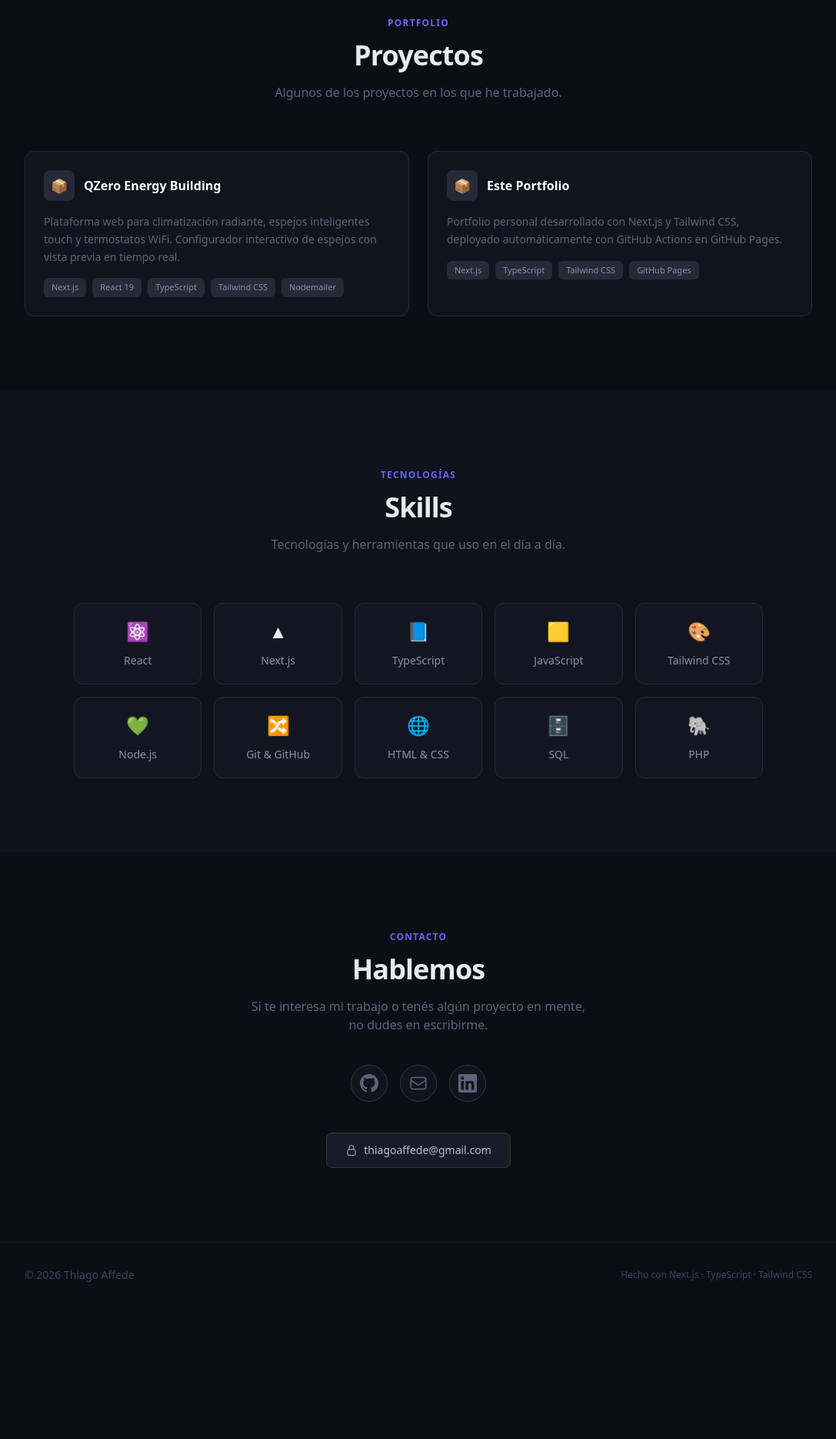
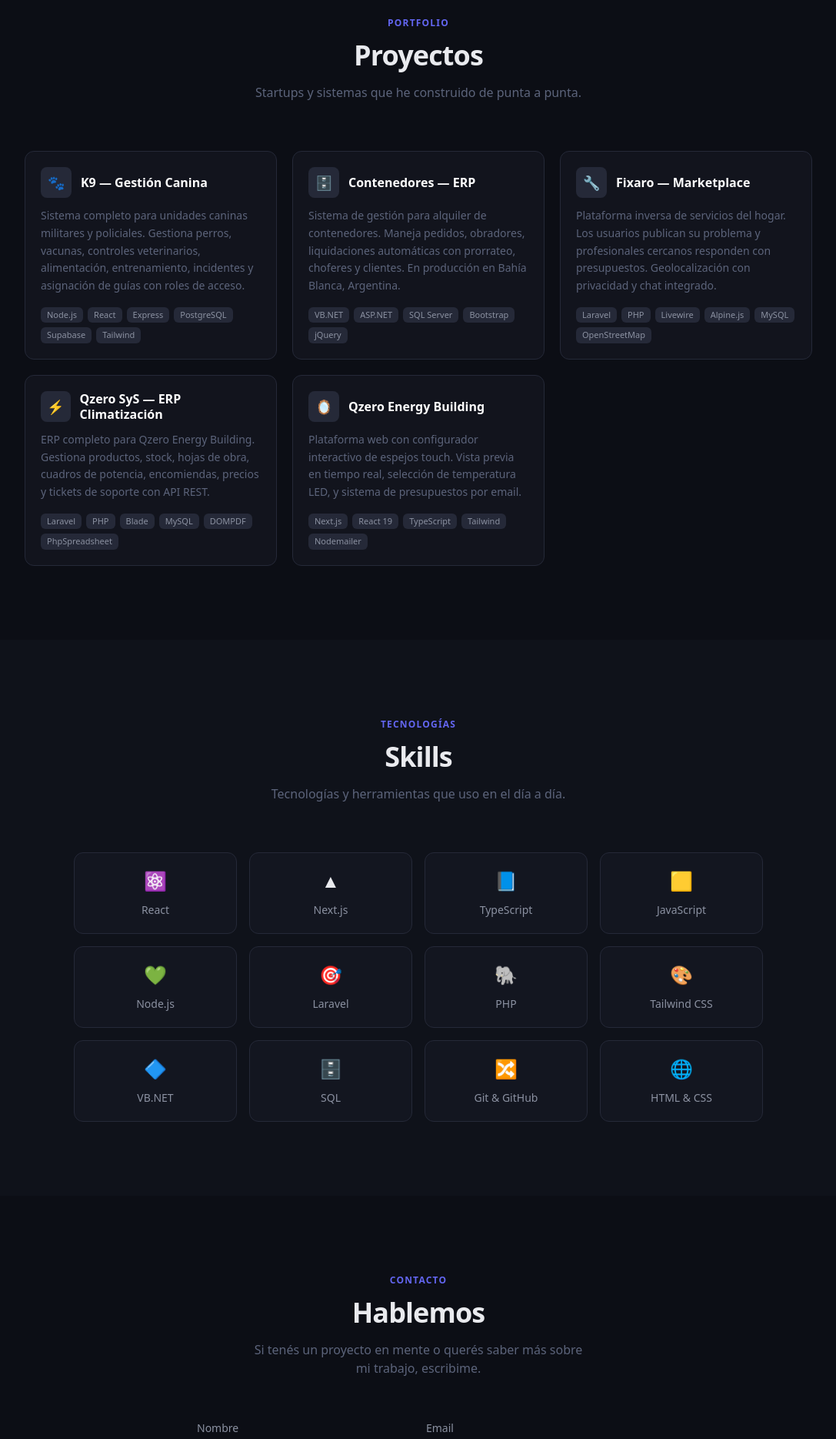
Before and after one commit to thiagoaffede/thiagoaffede.github.io, a Next.js app: page / in a window 1280 px wide. Shown: the part 880-2749 px from the top of the page at 77% size, without its empty margins (96-1183 px from the left). Before the commit the page ends 2578 px from the top, so only its background shows below. Built offline with nearby package versions, Linux system fonts and the light colour scheme.

Commit message:
Add 4 startup projects, contact form with FormSubmit, update hero

```diff
--- a/src/app/page.tsx
+++ b/src/app/page.tsx
@@ -1,21 +1,42 @@
 "use client";
 
-import { useState } from "react";
+import { useState, FormEvent } from "react";
 
 const projects = [
   {
-    title: "QZero Energy Building",
-    desc: "Plataforma web para climatización radiante, espejos inteligentes touch y termostatos WiFi. Configurador interactivo de espejos con vista previa en tiempo real.",
-    tags: ["Next.js", "React 19", "TypeScript", "Tailwind CSS", "Nodemailer"],
-    href: "https://github.com/thiagoaffede/Qzero",
-    image: null,
+    title: "K9 — Gestión Canina",
+    desc: "Sistema completo para unidades caninas militares y policiales. Gestiona perros, vacunas, controles veterinarios, alimentación, entrenamiento, incidentes y asignación de guías con roles de acceso.",
+    tags: ["Node.js", "React", "Express", "PostgreSQL", "Supabase", "Tailwind"],
+    href: "https://github.com/thiagoaffede/K9",
+    icon: "🐾",
   },
   {
-    title: "Este Portfolio",
-    desc: "Portfolio personal desarrollado con Next.js y Tailwind CSS, deployado automáticamente con GitHub Actions en GitHub Pages.",
-    tags: ["Next.js", "TypeScript", "Tailwind CSS", "GitHub Pages"],
-    href: "https://github.com/thiagoaffede/thiagoaffede.github.io",
-    image: null,
+    title: "Contenedores — ERP",
+    desc: "Sistema de gestión para alquiler de contenedores. Maneja pedidos, obradores, liquidaciones automáticas con prorrateo, choferes y clientes. En producción en Bahía Blanca, Argentina.",
+    tags: ["VB.NET", "ASP.NET", "SQL Server", "Bootstrap", "jQuery"],
+    href: "https://github.com/thiagoaffede/Contenedores",
+    icon: "🗄️",
+  },
+  {
+    title: "Fixaro — Marketplace",
+    desc: "Plataforma inversa de servicios del hogar. Los usuarios publican su problema y profesionales cercanos responden con presupuestos. Geolocalización con privacidad y chat integrado.",
+    tags: ["Laravel", "PHP", "Livewire", "Alpine.js", "MySQL", "OpenStreetMap"],
+    href: "https://github.com/thiagoaffede/Fixaro",
+    icon: "🔧",
+  },
+  {
+    title: "Qzero SyS — ERP Climatización",
+    desc: "ERP completo para Qzero Energy Building. Gestiona productos, stock, hojas de obra, cuadros de potencia, encomiendas, precios y tickets de soporte con API REST.",
+    tags: ["Laravel", "PHP", "Blade", "MySQL", "DOMPDF", "PhpSpreadsheet"],
+    href: "https://github.com/thiagoaffede/Qzero-SyS",
+    icon: "⚡",
+  },
+  {
+    title: "Qzero Energy Building",
+    desc: "Plataforma web con configurador interactivo de espejos touch. Vista previa en tiempo real, selección de temperatura LED, y sistema de presupuestos por email.",
+    tags: ["Next.js", "React 19", "TypeScript", "Tailwind", "Nodemailer"],
+    href: "https://github.com/thiagoaffede/Qzero",
+    icon: "🪞",
   },
 ];
 
@@ -24,12 +45,14 @@ const skills = [
   { name: "Next.js", icon: "▲" },
   { name: "TypeScript", icon: "📘" },
   { name: "JavaScript", icon: "🟨" },
+  { name: "Node.js", icon: "💚" },
+  { name: "Laravel", icon: "🎯" },
+  { name: "PHP", icon: "🐘" },
   { name: "Tailwind CSS", icon: "🎨" },
-  { name: "Node.js", icon: "💚" },
+  { name: "VB.NET", icon: "🔷" },
+  { name: "SQL", icon: "🗄️" },
   { name: "Git & GitHub", icon: "🔀" },
   { name: "HTML & CSS", icon: "🌐" },
-  { name: "SQL", icon: "🗄️" },
-  { name: "PHP", icon: "🐘" },
 ];
 
 const socials = [
@@ -43,15 +66,6 @@ const socials = [
     ),
   },
   {
-    label: "Email",
-    href: "mailto:thiagoaffede@gmail.com",
-    icon: (
-      <svg className="w-6 h-6" fill="none" viewBox="0 0 24 24" stroke="currentColor" strokeWidth={1.5}>
-        <path strokeLinecap="round" strokeLinejoin="round" d="M21.75 6.75v10.5a2.25 2.25 0 01-2.25 2.25h-15a2.25 2.25 0 01-2.25-2.25V6.75m19.5 0A2.25 2.25 0 0019.5 4.5h-15a2.25 2.25 0 00-2.25 2.25m19.5 0v.243a2.25 2.25 0 01-1.07 1.916l-7.5 4.615a2.25 2.25 0 01-2.36 0L3.32 8.91a2.25 2.25 0 01-1.07-1.916V6.75" />
-      </svg>
-    ),
-  },
-  {
     label: "LinkedIn",
     href: "https://linkedin.com/in/thiagoaffede",
     icon: (
@@ -60,15 +74,42 @@ const socials = [
       </svg>
     ),
   },
+  {
+    label: "Email",
+    href: "mailto:thiagoaffede@hotmail.com",
+    icon: (
+      <svg className="w-6 h-6" fill="none" viewBox="0 0 24 24" stroke="currentColor" strokeWidth={1.5}>
+        <path strokeLinecap="round" strokeLinejoin="round" d="M21.75 6.75v10.5a2.25 2.25 0 01-2.25 2.25h-15a2.25 2.25 0 01-2.25-2.25V6.75m19.5 0A2.25 2.25 0 0019.5 4.5h-15a2.25 2.25 0 00-2.25 2.25m19.5 0v.243a2.25 2.25 0 01-1.07 1.916l-7.5 4.615a2.25 2.25 0 01-2.36 0L3.32 8.91a2.25 2.25 0 01-1.07-1.916V6.75" />
+      </svg>
+    ),
+  },
 ];
 
 export default function Home() {
-  const [copied, setCopied] = useState(false);
+  const [formState, setFormState] = useState<"idle" | "sending" | "sent">("idle");
 
-  const copyEmail = () => {
-    navigator.clipboard.writeText("thiagoaffede@gmail.com");
-    setCopied(true);
-    setTimeout(() => setCopied(false), 2000);
+  const handleSubmit = async (e: FormEvent<HTMLFormElement>) => {
+    e.preventDefault();
+    setFormState("sending");
+
+    const form = e.currentTarget;
+    const data = new FormData(form);
+    data.append("_captcha", "false");
+
+    try {
+      const res = await fetch("https://formsubmit.co/ajax/thiagoaffede@hotmail.com", {
+        method: "POST",
+        body: data,
+      });
+      if (res.ok) {
+        setFormState("sent");
+        form.reset();
+        setTimeout(() => setFormState("idle"), 4000);
+      }
+    } catch {
+      setFormState("idle");
+      alert("Error al enviar. Intenta de nuevo.");
+    }
   };
 
   return (
@@ -100,12 +141,13 @@ export default function Home() {
               Thiago Affede
             </span>
           </h1>
-          <p className="text-lg sm:text-xl text-surface-300 max-w-xl mx-auto leading-relaxed mb-10">
-            Desarrollador web especializado en crear experiencias digitales modernas con{" "}
+          <p className="text-lg sm:text-xl text-surface-300 max-w-2xl mx-auto leading-relaxed mb-10">
+            Full-stack developer y creador de startups. Construyo sistemas web completos — desde
+            ERPs y marketplaces hasta plataformas interactivas — con{" "}
             <span className="text-white font-medium">React</span>,{" "}
-            <span className="text-white font-medium">Next.js</span> y{" "}
+            <span className="text-white font-medium">Laravel</span> y{" "}
             <span className="text-white font-medium">TypeScript</span>.
-            Me apasiona convertir ideas en productos funcionales y bien diseñados.
+            Cada proyecto es una nueva oportunidad de resolver problemas reales.
           </p>
           <div className="flex flex-wrap justify-center gap-4">
             <a
@@ -134,34 +176,32 @@ export default function Home() {
             <span className="text-xs font-semibold tracking-widest uppercase text-accent">Portfolio</span>
             <h2 className="text-3xl sm:text-4xl font-bold tracking-tight mt-3 mb-4">Proyectos</h2>
             <p className="text-surface-400 max-w-lg mx-auto">
-              Algunos de los proyectos en los que he trabajado.
+              Startups y sistemas que he construido de punta a punta.
             </p>
           </div>
-          <div className="grid grid-cols-1 md:grid-cols-2 gap-6">
+          <div className="grid grid-cols-1 md:grid-cols-2 lg:grid-cols-3 gap-5">
             {projects.map((p, i) => (
               <a
                 key={i}
                 href={p.href}
                 target="_blank"
                 rel="noopener noreferrer"
-                className="group block p-6 rounded-xl border border-surface-700 bg-surface-800/50 hover:border-surface-500 hover:bg-surface-800 transition-all duration-300"
+                className="group block p-5 rounded-xl border border-surface-700 bg-surface-800/50 hover:border-surface-500 hover:bg-surface-800 transition-all duration-300"
               >
-                <div className="flex items-center gap-3 mb-4">
+                <div className="flex items-center gap-3 mb-3">
                   <div className="w-10 h-10 rounded-lg bg-surface-700 flex items-center justify-center text-lg group-hover:bg-accent/20 transition-colors">
-                    📦
+                    {p.icon}
                   </div>
-                  <div>
-                    <h3 className="font-semibold text-white group-hover:text-accent transition-colors">
-                      {p.title}
-                    </h3>
-                  </div>
+                  <h3 className="font-semibold text-white group-hover:text-accent transition-colors leading-tight">
+                    {p.title}
+                  </h3>
                 </div>
                 <p className="text-sm text-surface-400 leading-relaxed mb-4">{p.desc}</p>
-                <div className="flex flex-wrap gap-2">
+                <div className="flex flex-wrap gap-1.5">
                   {p.tags.map((t) => (
                     <span
                       key={t}
-                      className="text-[11px] font-medium px-2.5 py-1 rounded-md bg-surface-700 text-surface-300"
+                      className="text-[11px] font-medium px-2 py-0.5 rounded-md bg-surface-700 text-surface-300"
                     >
                       {t}
                     </span>
@@ -183,7 +223,7 @@ export default function Home() {
               Tecnologías y herramientas que uso en el día a día.
             </p>
           </div>
-          <div className="grid grid-cols-2 sm:grid-cols-3 md:grid-cols-5 gap-4">
+          <div className="grid grid-cols-2 sm:grid-cols-3 md:grid-cols-4 gap-4">
             {skills.map((s) => (
               <div
                 key={s.name}
@@ -201,13 +241,77 @@ export default function Home() {
 
       {/* CONTACT */}
       <section id="contact" className="py-24 px-6">
-        <div className="max-w-2xl mx-auto text-center">
-          <span className="text-xs font-semibold tracking-widest uppercase text-accent">Contacto</span>
-          <h2 className="text-3xl sm:text-4xl font-bold tracking-tight mt-3 mb-4">Hablemos</h2>
-          <p className="text-surface-400 mb-10 max-w-md mx-auto">
-            Si te interesa mi trabajo o tenés algún proyecto en mente, no dudes en escribirme.
-          </p>
-          <div className="flex justify-center gap-4 mb-10">
+        <div className="max-w-xl mx-auto">
+          <div className="text-center mb-14">
+            <span className="text-xs font-semibold tracking-widest uppercase text-accent">Contacto</span>
+            <h2 className="text-3xl sm:text-4xl font-bold tracking-tight mt-3 mb-4">Hablemos</h2>
+            <p className="text-surface-400 max-w-md mx-auto">
+              Si tenés un proyecto en mente o querés saber más sobre mi trabajo, escribime.
+            </p>
+          </div>
+
+          <form onSubmit={handleSubmit} className="space-y-5">
+            <div className="grid grid-cols-1 sm:grid-cols-2 gap-5">
+              <div>
+                <label htmlFor="name" className="block text-sm font-medium text-surface-300 mb-1.5">
+                  Nombre
+                </label>
+                <input
+                  id="name"
+                  name="name"
+                  type="text"
+                  required
+                  placeholder="Tu nombre"
+                  className="w-full px-4 py-3 rounded-lg bg-surface-800 border border-surface-600 text-white text-sm placeholder-surface-400 outline-none focus:border-accent transition-colors"
+                />
+              </div>
+              <div>
+                <label htmlFor="email" className="block text-sm font-medium text-surface-300 mb-1.5">
+                  Email
+                </label>
+                <input
+                  id="email"
+                  name="email"
+                  type="email"
+                  required
+                  placeholder="tu@email.com"
+                  className="w-full px-4 py-3 rounded-lg bg-surface-800 border border-surface-600 text-white text-sm placeholder-surface-400 outline-none focus:border-accent transition-colors"
+                />
+              </div>
+            </div>
+            <div>
+              <label htmlFor="message" className="block text-sm font-medium text-surface-300 mb-1.5">
+                Mensaje
+              </label>
+              <textarea
+                id="message"
+                name="message"
+                required
+                rows={5}
+                placeholder="Contame de qué se trata..."
+                className="w-full px-4 py-3 rounded-lg bg-surface-800 border border-surface-600 text-white text-sm placeholder-surface-400 outline-none focus:border-accent transition-colors resize-y"
+              />
+            </div>
+            <input type="text" name="_honey" className="hidden" />
+            <button
+              type="submit"
+              disabled={formState === "sending"}
+              className="w-full py-3.5 bg-accent hover:bg-accent-hover disabled:opacity-60 text-white rounded-lg text-sm font-semibold transition-all duration-300 flex items-center justify-center gap-2"
+            >
+              {formState === "sending" ? (
+                <>
+                  <div className="w-4 h-4 border-2 border-white/30 border-t-white rounded-full animate-spin" />
+                  Enviando...
+                </>
+              ) : formState === "sent" ? (
+                "✓ Mensaje enviado!"
+              ) : (
+                "Enviar mensaje"
+              )}
+            </button>
+          </form>
+
+          <div className="flex justify-center gap-4 mt-10">
             {socials.map((s) => (
               <a
                 key={s.label}
@@ -221,15 +325,6 @@ export default function Home() {
               </a>
             ))}
           </div>
-          <button
-            onClick={copyEmail}
-            className="inline-flex items-center gap-2 bg-surface-800 border border-surface-600 hover:border-surface-400 text-surface-200 px-6 py-3 rounded-lg text-sm font-medium transition-all duration-300"
-          >
-            <svg className="w-4 h-4" fill="none" viewBox="0 0 24 24" stroke="currentColor" strokeWidth={1.5}>
-              <path strokeLinecap="round" strokeLinejoin="round" d="M16.5 10.5V6.75a4.5 4.5 0 10-9 0v3.75m-.75 11.25h10.5a2.25 2.25 0 002.25-2.25v-6.75a2.25 2.25 0 00-2.25-2.25H6.75a2.25 2.25 0 00-2.25 2.25v6.75a2.25 2.25 0 002.25 2.25z" />
-            </svg>
-            {copied ? "Copiado!" : "thiagoaffede@gmail.com"}
-          </button>
         </div>
       </section>
 
```
